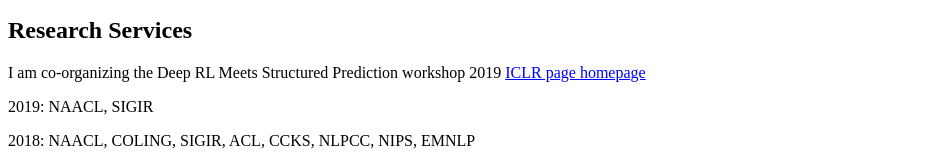
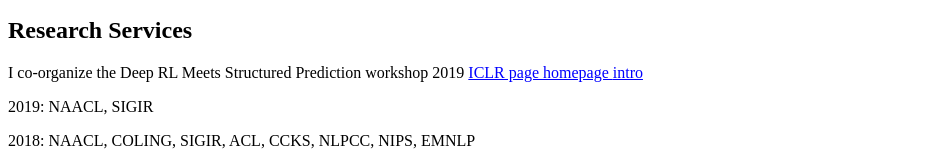
Before and after one commit to noon99jaki/noon99jaki.github.io, a plain HTML site: page index.html in a window 1280 px wide. Shown: the part 2951-3105 px from the top of the page, without its empty margins (0-947 px from the left). Drawn offline with Linux system fonts and the light colour scheme.

Commit message:
Add workshop intro

```diff
--- a/index.html
+++ b/index.html
@@ -300,9 +300,10 @@ based on SVM. See details at  <a href="http://www.unm.edu/~wyzuo/GEO.htm"> Wenyu
 
 
 <h2>Research Services</h2>
-<p> I am co-organizing the Deep RL Meets Structured Prediction workshop 2019
+<p> I co-organize the Deep RL Meets Structured Prediction workshop 2019
 <a href="https://iclr.cc/Conferences/2019/Schedule?showEvent=630"> ICLR page </a>
 <a href="https://sites.google.com/view/iclr2019-drlstructpred"> homepage </a>
+<a href="publication/2019.DRL4SP.intro.pdf"> intro </a>
 </p>
 <p> 2019: NAACL, SIGIR</p>
 <p> 2018: NAACL, COLING, SIGIR, ACL, CCKS, NLPCC, NIPS, EMNLP </p>
```
Also changed, not shown: 1 other file.
